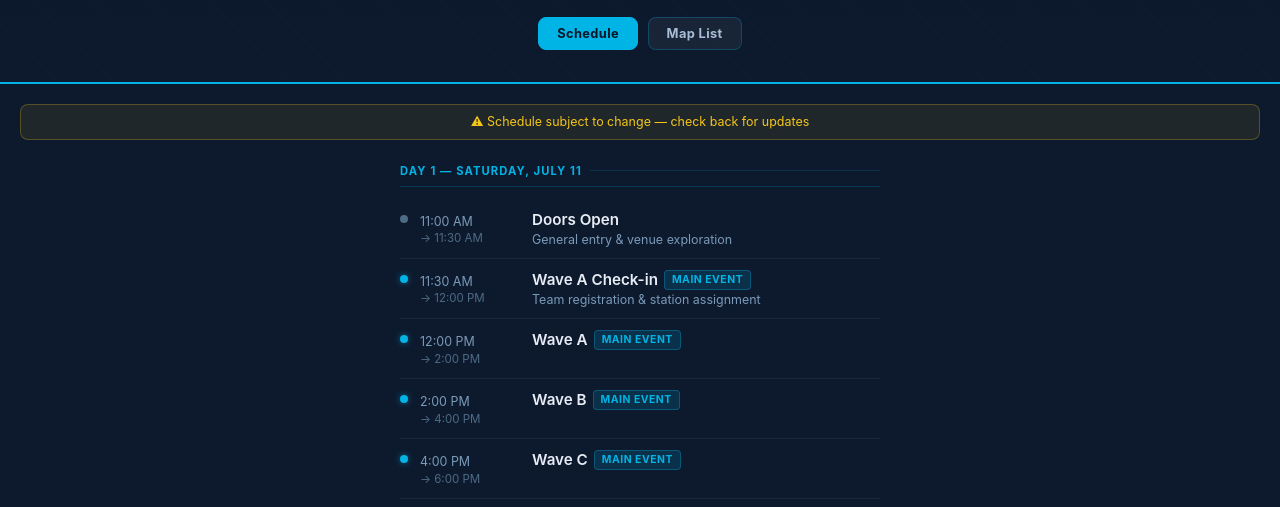
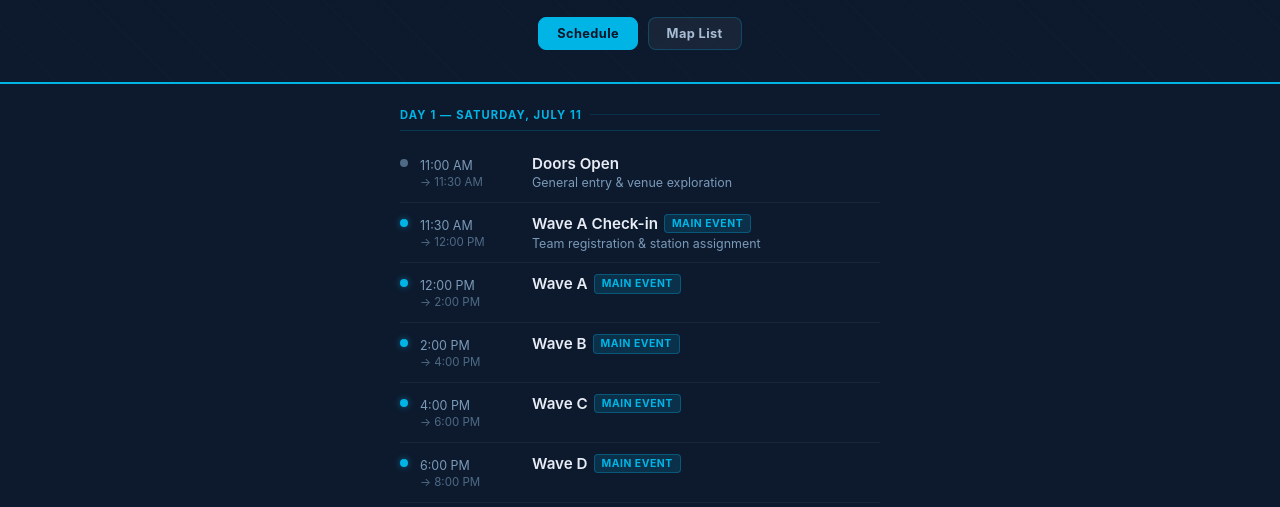
Before and after one commit to metroinkprod-pixel/gridlock-2026, a plain HTML site: page index.html in a window 1280 px wide. Shown: the part 271-778 px from the top of the page. Drawn offline with Linux system fonts and the light colour scheme.

Commit message:
Update index.html

```diff
--- a/index.html
+++ b/index.html
@@ -258,10 +258,6 @@
   </nav>
 </div>
 
-<div class="notice">
-  ⚠ Schedule subject to change — check back for updates
-</div>
-
 <div class="schedule">
 
   <div class="day-block">
```
